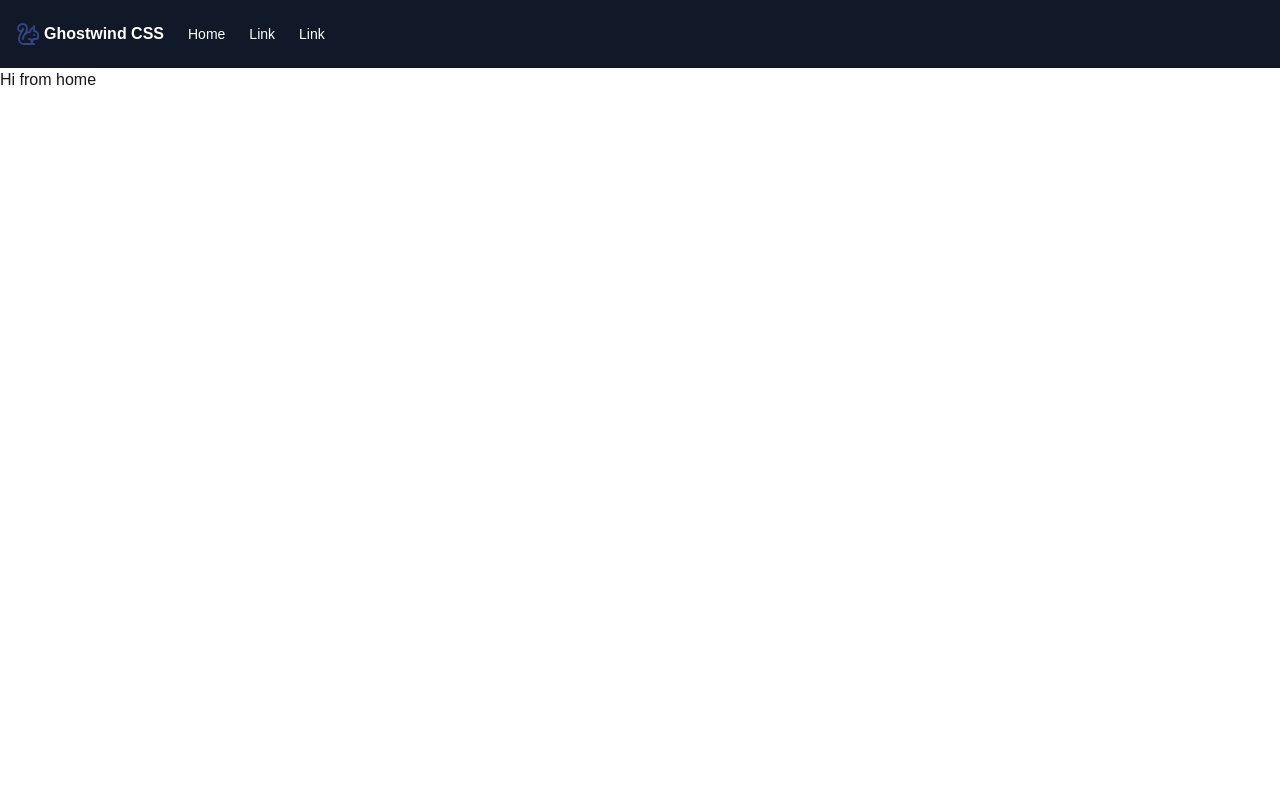
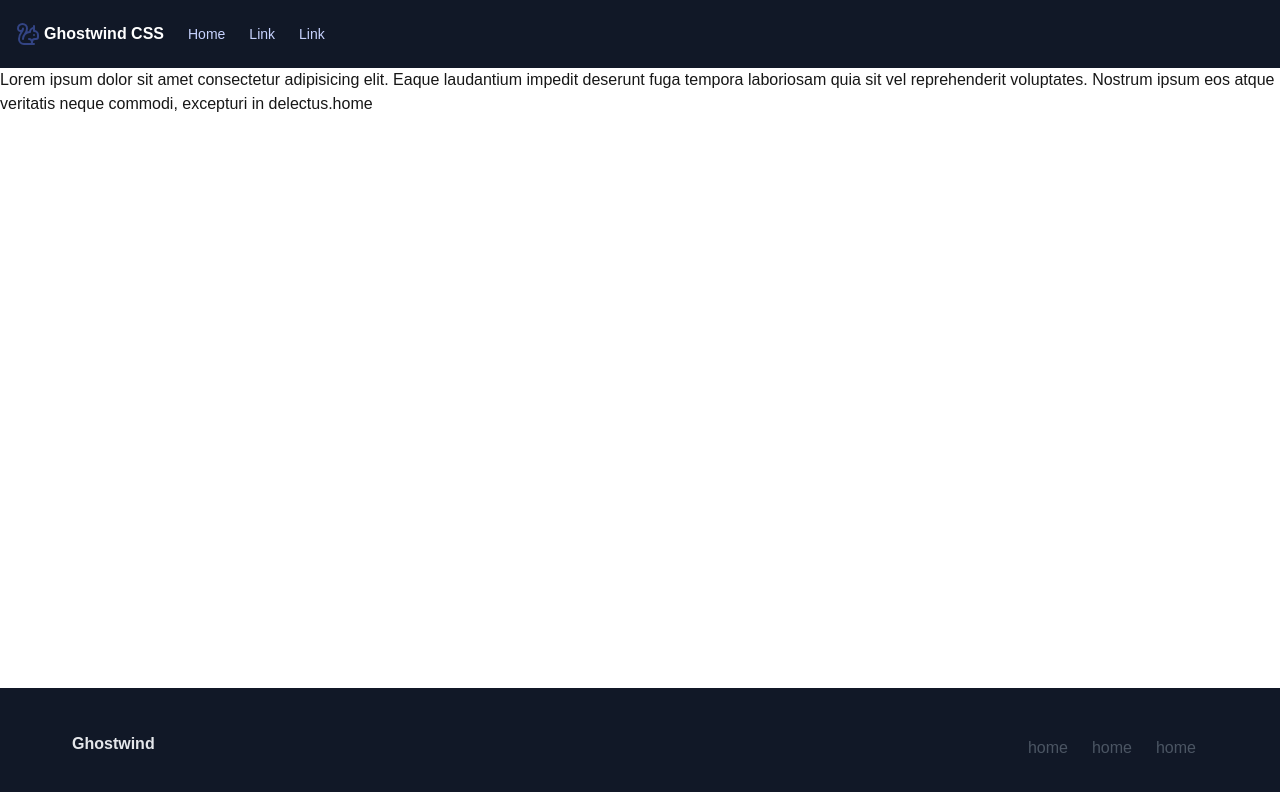
Before and after one commit to NakovD/next-js-blog, a Next.js app: page / in a window 1280 px wide. Shown: the top 792 px of the page. Built offline with nearby package versions, Linux system fonts and the light colour scheme.

Commit message:
feat: added footer and adjusted body to fill the whole documents; grouped header and footer components;

```diff
--- a/app/components/HeaderLink.tsx
+++ /dev/null
@@ -1,11 +0,0 @@
-import Link from "next/link";
-
-type HeaderNavLink = Readonly<{ href: string; text: string }>;
-
-export const HeaderNavLink = ({ text, href }: HeaderNavLink) => (
-  <li className="mr-2">
-    <Link className="inline-block py-2 px-2 text-white no-underline" href={href}>
-      {text}
-    </Link>
-  </li>
-);
--- /dev/null
+++ b/app/components/footer/Footer.tsx
@@ -0,0 +1,25 @@
+import { FooterLink } from "./FooterLink";
+
+export const Footer = () => (
+  <footer className="bg-gray-900">
+    <div className="container max-w-6xl mx-auto flex items-center px-2 py-8">
+      <div className="w-full mx-auto flex flex-wrap items-center">
+        <div className="flex w-full md:w-1/2 justify-center md:justify-start text-white font-extrabold">
+          <a
+            className="text-gray-900 no-underline hover:text-gray-900 hover:no-underline"
+            href="#"
+          >
+            <span className="text-base text-gray-200">Ghostwind</span>
+          </a>
+        </div>
+        <div className="flex w-full pt-2 content-center justify-between md:w-1/2 md:justify-end">
+          <ul className="list-reset flex justify-center flex-1 md:flex-none items-center">
+            <FooterLink text="home" href="/" />
+            <FooterLink text="home" href="/" />
+            <FooterLink text="home" href="/" />
+          </ul>
+        </div>
+      </div>
+    </div>
+  </footer>
+);
--- /dev/null
+++ b/app/components/footer/FooterLink.tsx
@@ -0,0 +1,17 @@
+import Link from "next/link";
+
+type FooterLinkProps = Readonly<{
+  text: string;
+  href: string;
+}>;
+
+export const FooterLink = ({ text, href }: FooterLinkProps) => (
+  <li>
+    <Link
+      className="inline-block text-gray-600 no-underline hover:text-gray-200 hover:underline py-2 px-3"
+      href={href}
+    >
+      {text}
+    </Link>
+  </li>
+);
--- a/app/components/Header.tsx
+++ b/app/components/header/Header.tsx
@@ -1,5 +1,5 @@
 import Link from "next/link";
-import { HeaderNavLink } from "./HeaderLink";
+import { HeaderLink } from "./HeaderLink";
 
 export const Header = () => (
   <header>
@@ -34,9 +34,9 @@ export const Header = () => (
         </div>
         <div className="flex pl-4 text-sm">
           <ul className="list-reset flex justify-between flex-1 md:flex-none items-center">
-            <HeaderNavLink text="Home" href="/" />
-            <HeaderNavLink text="Link" href="/" />
-            <HeaderNavLink text="Link" href="/" />
+            <HeaderLink text="Home" href="/" />
+            <HeaderLink text="Link" href="/" />
+            <HeaderLink text="Link" href="/" />
           </ul>
         </div>
       </div>
--- /dev/null
+++ b/app/components/header/HeaderLink.tsx
@@ -0,0 +1,11 @@
+import Link from "next/link";
+
+type HeaderLink = Readonly<{ href: string; text: string }>;
+
+export const HeaderLink = ({ text, href }: HeaderLink) => (
+  <li className="mr-2">
+    <Link className="inline-block text-indigo-200 no-underline hover:text-gray-100 hover:text-underline py-2 px-2" href={href}>
+      {text}
+    </Link>
+  </li>
+);
--- a/app/layout.tsx
+++ b/app/layout.tsx
@@ -2,7 +2,8 @@ import type { Metadata } from "next";
 import localFont from "next/font/local";
 import "./globals.css";
 import { ReactNode } from "react";
-import { Header } from "./components/Header";
+import { Header } from "./components/header/Header";
+import { Footer } from "./components/footer/Footer";
 
 const geistSans = localFont({
   src: "./fonts/GeistVF.woff",
@@ -18,7 +19,7 @@ const geistMono = localFont({
 export const metadata: Metadata = {
   title: "Blog",
   description: "The best blog you will ever see.",
-  creator: "David Nakov"
+  creator: "David Nakov",
 };
 
 type RootLayoutProps = Readonly<{
@@ -27,9 +28,10 @@ type RootLayoutProps = Readonly<{
 
 const RootLayout = ({ children }: RootLayoutProps) => (
   <html lang="en">
-    <body className={`${geistSans.variable} ${geistMono.variable} antialiased`}>
+    <body className={`${geistSans.variable} ${geistMono.variable} antialiased min-h-screen grid grid-rows-body`}>
       <Header />
       {children}
+      <Footer />
     </body>
   </html>
 );
--- a/app/page.tsx
+++ b/app/page.tsx
@@ -1,6 +1,12 @@
-
 const Home = () => {
-  return <div>Hi from home</div>
-}
+  return (
+    <div>
+      Lorem ipsum dolor sit amet consectetur adipisicing elit. Eaque laudantium
+      impedit deserunt fuga tempora laboriosam quia sit vel reprehenderit
+      voluptates. Nostrum ipsum eos atque veritatis neque commodi, excepturi in
+      delectus.home
+    </div>
+  );
+};
 
 export default Home;
--- a/tailwind.config.ts
+++ b/tailwind.config.ts
@@ -12,6 +12,9 @@ const config: Config = {
         background: "var(--background)",
         foreground: "var(--foreground)",
       },
+      gridTemplateRows: {
+        "body": "auto 1fr auto"
+      }
     },
   },
   plugins: [],
```
